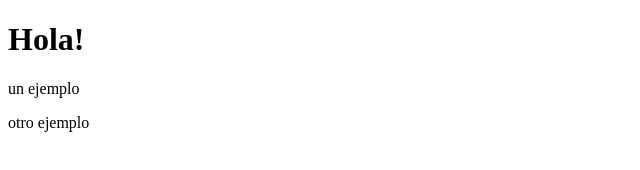
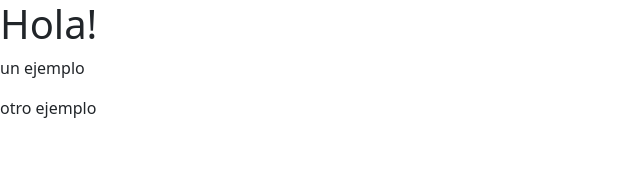
Before and after one commit to dairadriana/Coursera-Bootstrap-Project, a website: page index.html in a window 1280 px wide. Shown: the whole page, without its empty margins (0-640 px from the left). Drawn offline with nearby package versions, Linux system fonts and the light colour scheme.

Commit message:
bootstrap & modules included

```diff
--- a/index.html
+++ b/index.html
@@ -2,6 +2,7 @@
 <html>
 <head>
 	<meta charset="UTF-8">
+	<link rel="stylesheet" href="node_modules/bootstrap/dist/css/bootstrap.min.css">
 	<title>Título</title>
 </head>
 <h1>
--- a/package.json
+++ b/package.json
@@ -11,5 +11,10 @@
   "license": "ISC",
   "devDependencies": {
     "lite-server": "^2.6.1"
+  },
+  "dependencies": {
+    "bootstrap": "^5.3.0",
+    "jquery": "^3.7.0",
+    "popper.js": "^1.16.1"
   }
 }
```
Also changed, not shown: 1 other file.
